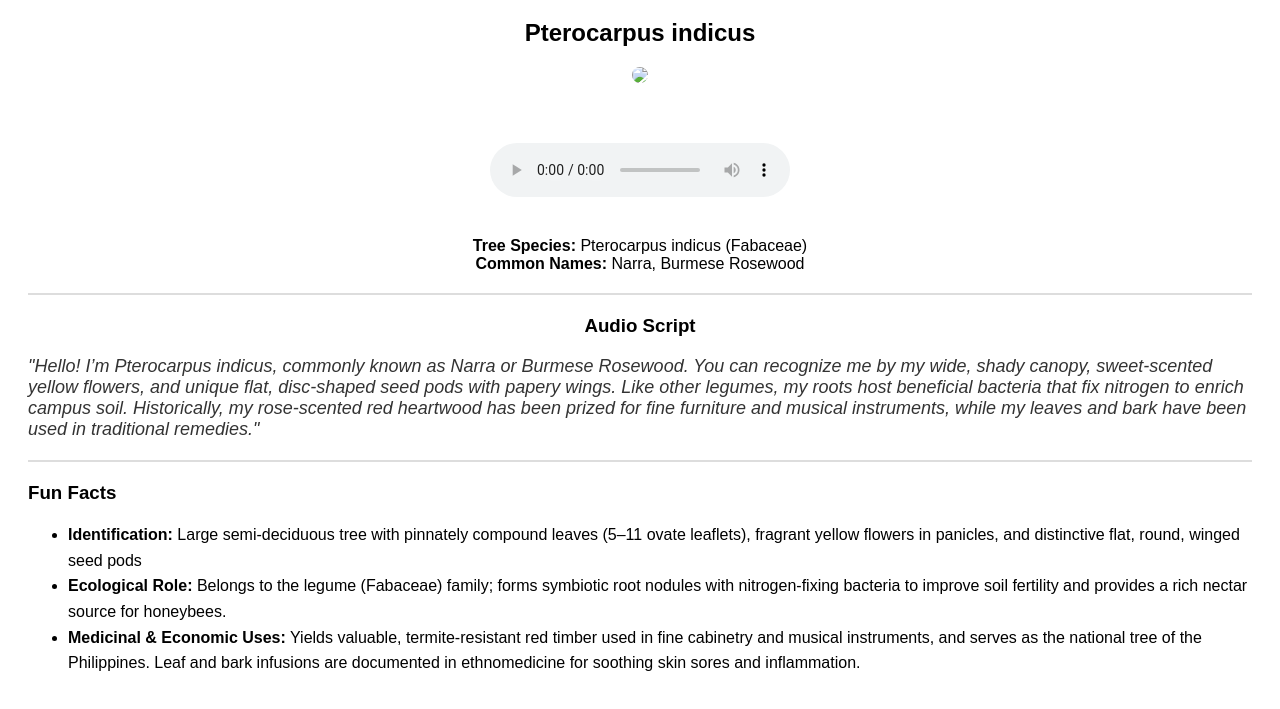
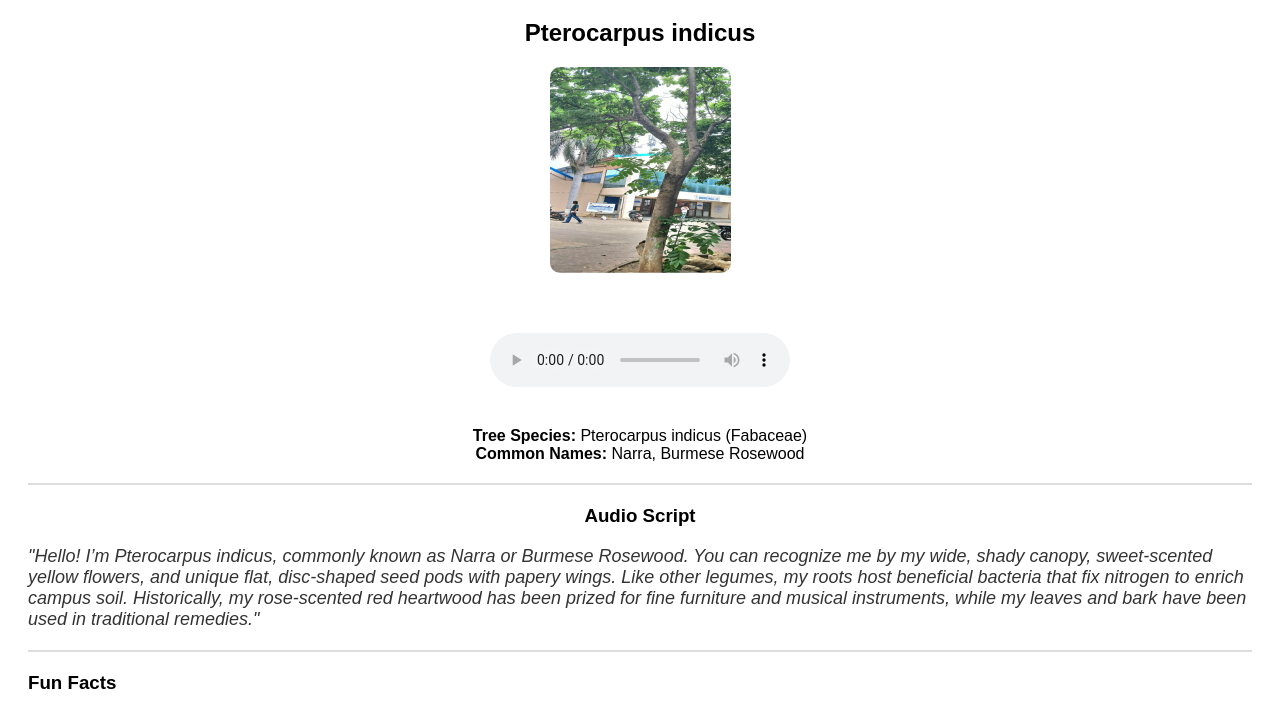
Before and after one commit to nikithap1224/TalkingTrees, a plain HTML site: page Pterocarpus indicus/index.html in a window 1280 px wide. Shown: the part 89-798 px from the top of the page. Drawn offline with Linux system fonts and the light colour scheme.

Commit message:
Added indicus files

```diff
--- a/Pterocarpus indicus/index.html
+++ b/Pterocarpus indicus/index.html
@@ -8,7 +8,7 @@
     <h1>Welcome to the Talking Trees Tour!</h1>
     <h2>Pterocarpus indicus</h2>
 
-  <img src="indicus.jpg" style="max-width: 100%; border-radius: 10px;">
+  <img src="indicus.png" style="max-width: 100%; border-radius: 10px;">
 
 
 
```
